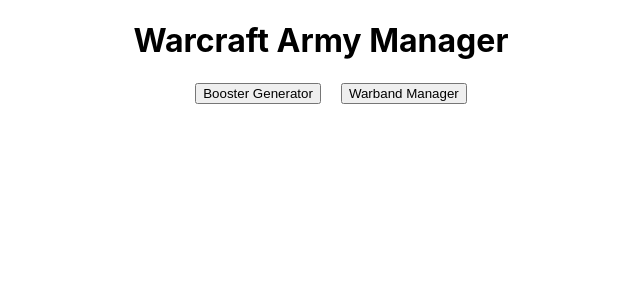
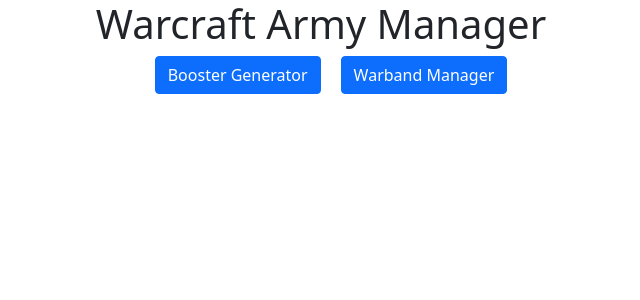
Before and after one commit to jtrevag/WarcraftWarbandManager, a React (Create React App) app: page / in a window 1280 px wide. Shown: the top 300 px of the page, without its empty margins (319-959 px from the left). Built offline with nearby package versions, Linux system fonts and the light colour scheme.

Commit message:
Adding bootstrap and class based component state

```diff
--- a/package.json
+++ b/package.json
@@ -4,10 +4,14 @@
   "version": "0.1.0",
   "private": true,
   "dependencies": {
+    "@popperjs/core": "^2.11.0",
     "@testing-library/jest-dom": "^5.16.1",
     "@testing-library/react": "^11.2.7",
     "@testing-library/user-event": "^12.8.3",
     "airtable": "^0.11.1",
+    "bootstrap": "^5.1.3",
+    "jquery": "^3.6.0",
+    "popper.js": "^1.16.1",
     "react": "^17.0.2",
     "react-dom": "^17.0.2",
     "react-scripts": "4.0.3",
--- a/src/App.js
+++ b/src/App.js
@@ -1,22 +1,28 @@
 import logo from './logo.svg';
 import './App.css';
-import { useState } from 'react';
+import { Component, useState } from 'react';
 import Home from './Home'
 import Booster from './Booster';
 
-function App() {
-  const [count, setCount] = useState(0);
-  let [view, setView] = useState("Home");
+class App extends Component {
 
-  console.log("the value of view:", view);
+  constructor(props) {
+    super(props);
+    this.state = {
+      count: 0,
+      view: 'Home'
+    }
+  }
 
-  return (
-    <div className="App">
-      <h1>Warcraft Army Manager</h1>
-      {view === "Home" ? <Home setView={setView}></Home> :
-      view === "Booster" ? <Booster setView={setView}></Booster> : ""}
-    </div>
-  );
+  render() {
+    return (
+      <div className="App container">
+        <h1>Warcraft Army Manager</h1>
+          {this.state.view === "Home" ? <Home setView={(view) => {this.setState({view})}}></Home> :
+          this.state.view === "Booster" ? <Booster setView={(view) => {this.setState({view})}}></Booster> : ""}
+      </div>
+    );
+  }
 }
 
 export default App;
--- a/src/Home.js
+++ b/src/Home.js
@@ -3,8 +3,8 @@
 export default function Home({setView}) {
     return (
         <div>
-            <button className='homeButton' type="button" onClick={() => setView("Booster")}>Booster Generator</button>
-            <button className='homeButton' type="button">Warband Manager</button>
+            <button className='homeButton btn btn-primary' type="button" onClick={() => setView("Booster")}>Booster Generator</button>
+            <button className='homeButton btn btn-primary' type="button">Warband Manager</button>
         </div>
     );
 }
--- a/src/index.js
+++ b/src/index.js
@@ -3,6 +3,8 @@
 import './index.css';
 import App from './App';
 import reportWebVitals from './reportWebVitals';
+import 'bootstrap/dist/css/bootstrap.css';
+import 'bootstrap/dist/js/bootstrap.js';
 
 ReactDOM.render(
   <React.StrictMode>
```
Also changed, not shown: 1 other file (tests, documents, lock files or other folders).
